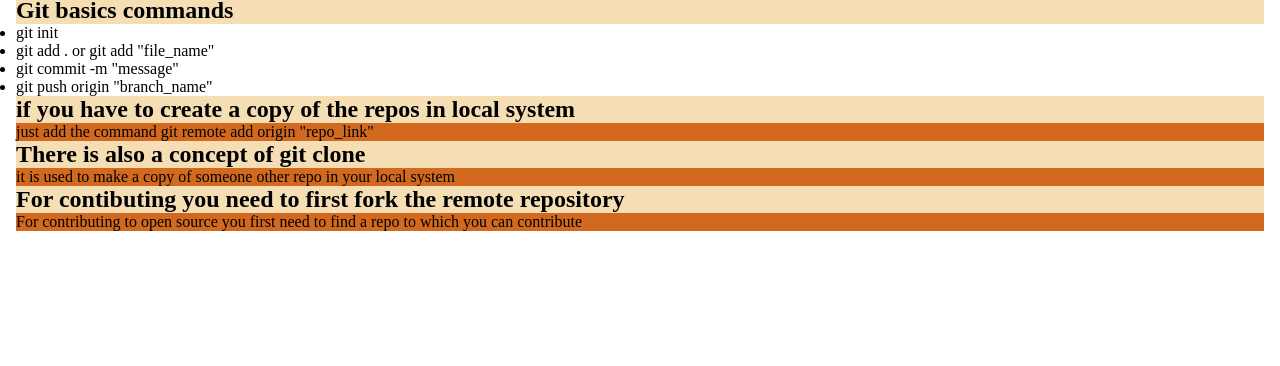
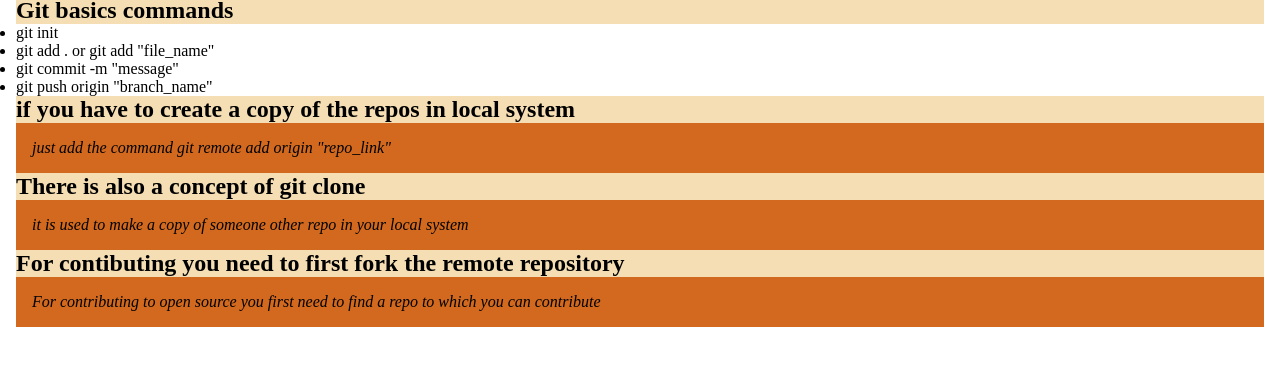
Before and after one commit to akashKumar06/Learning-Git-and-Github, a plain HTML site: page index.html in a window 1280 px wide. Shown: the part 74-440 px from the top of the page. Drawn offline with Linux system fonts and the light colour scheme.

Commit message:
changes style.css

```diff
--- a/style.css
+++ b/style.css
@@ -16,5 +16,7 @@ h2{
     background-color: wheat;
 }
 p{
+    padding:1rem;
+    font-style: italic;
     background-color: chocolate;
 }
```
